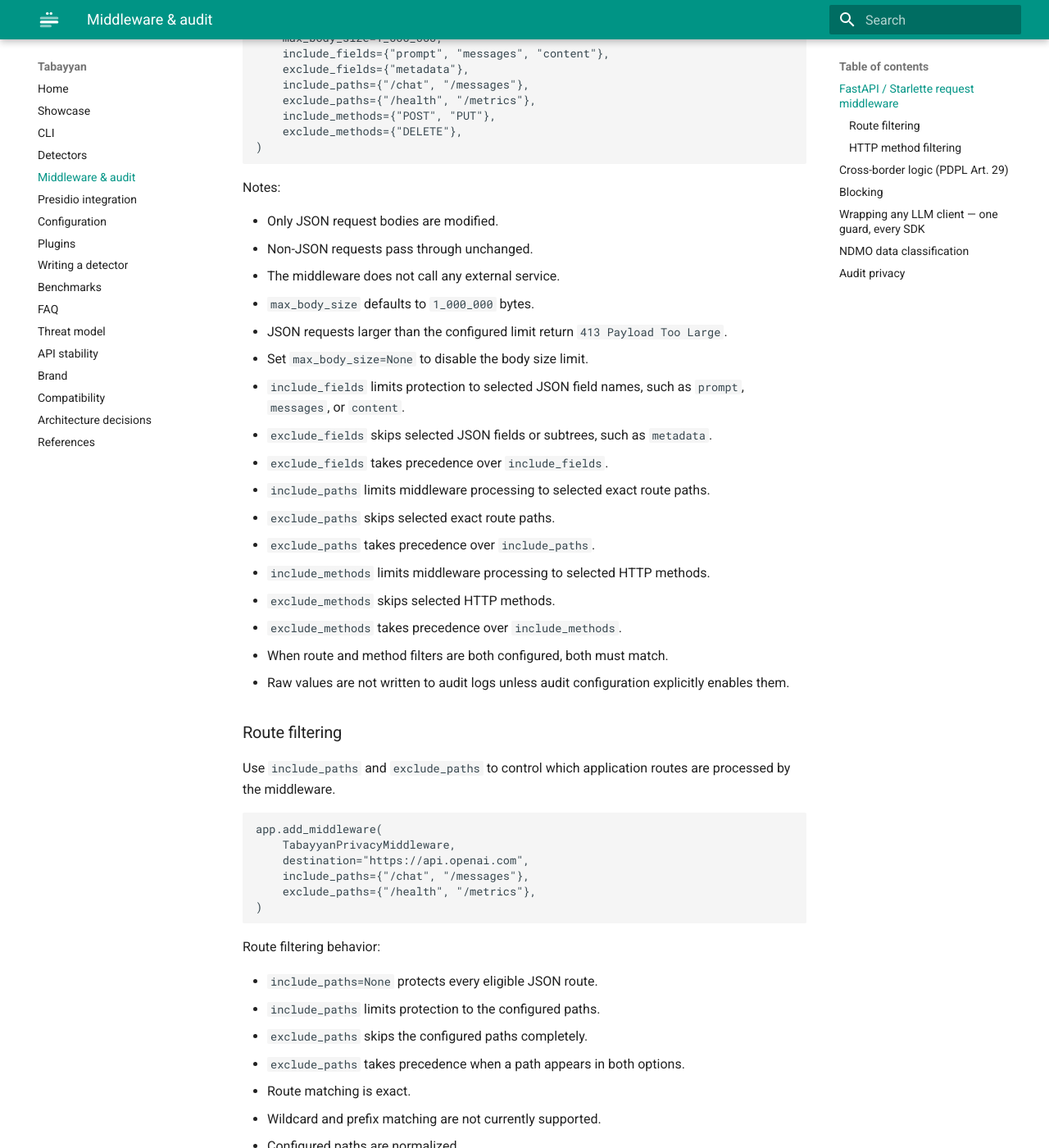
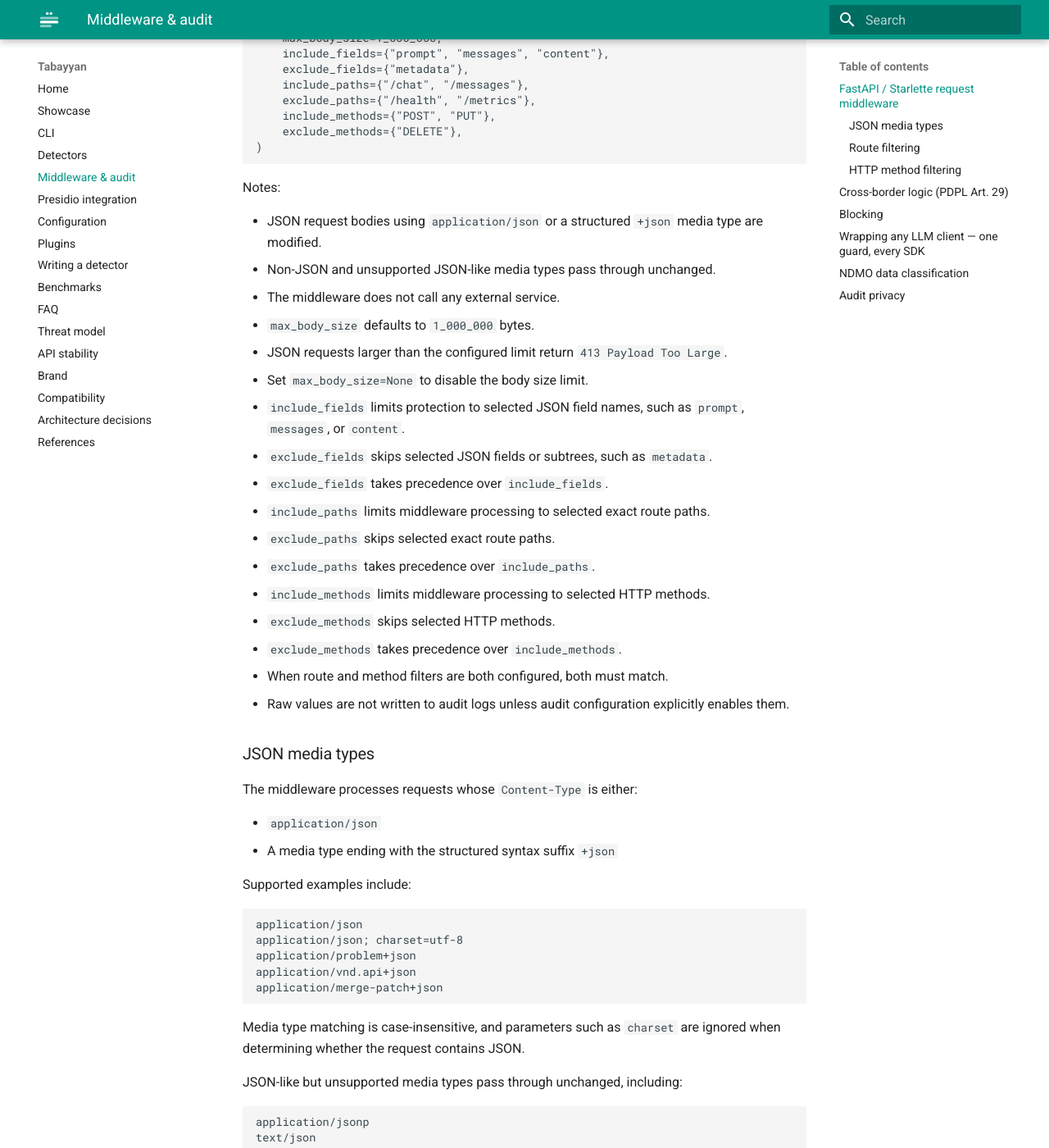
Before and after one commit to blackice2090/saudi-ai-privacy-gateway, an MkDocs documentation site: the page built from docs/middleware.md, in a window 1280 px wide and 1400 px high, scrolled down 1903 px. Shown: the whole window at 82% size. Built offline with MkDocs 1.6.1 and Material for MkDocs 9.7.7, drawn with Linux system fonts in a browser that asks for light colours.

Commit message:
feat(integrations): support structured JSON media types

````diff
--- a/docs/middleware.md
+++ b/docs/middleware.md
@@ -109,8 +109,9 @@ app.add_middleware(
 
 Notes:
 
-- Only JSON request bodies are modified.
-- Non-JSON requests pass through unchanged.
+- JSON request bodies using `application/json` or a structured `+json`
+  media type are modified.
+- Non-JSON and unsupported JSON-like media types pass through unchanged.
 - The middleware does not call any external service.
 - `max_body_size` defaults to `1_000_000` bytes.
 - JSON requests larger than the configured limit return `413 Payload Too Large`.
@@ -128,6 +129,34 @@ Notes:
 - When route and method filters are both configured, both must match.
 - Raw values are not written to audit logs unless audit configuration explicitly
   enables them.
+
+### JSON media types
+
+The middleware processes requests whose `Content-Type` is either:
+
+- `application/json`
+- A media type ending with the structured syntax suffix `+json`
+
+Supported examples include:
+
+```text
+application/json
+application/json; charset=utf-8
+application/problem+json
+application/vnd.api+json
+application/merge-patch+json
+```
+
+Media type matching is case-insensitive, and parameters such as `charset` are
+ignored when determining whether the request contains JSON.
+
+JSON-like but unsupported media types pass through unchanged, including:
+
+```text
+application/jsonp
+text/json
+application/not-json
+```
 
 ### Route filtering
 
````
Also changed, not shown: CHANGELOG.md (+11 -0 lines), 2 other files.
